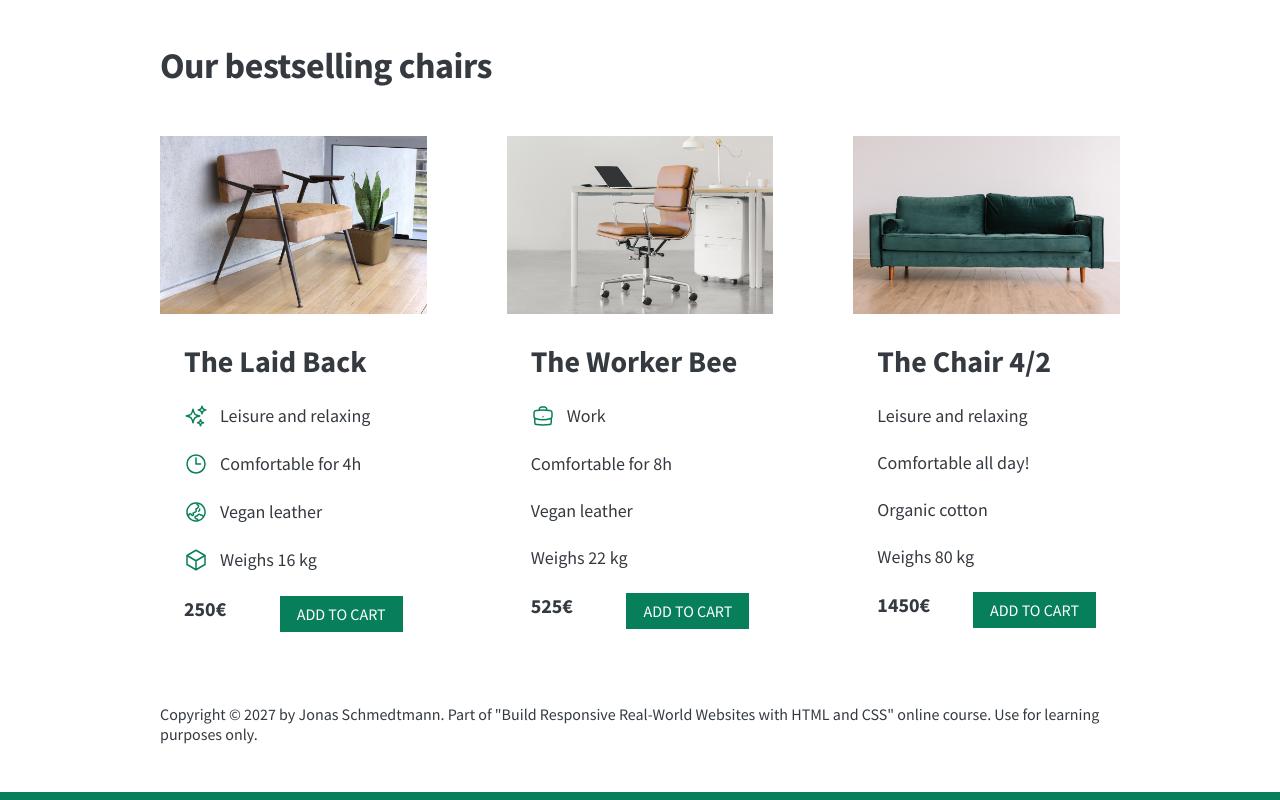
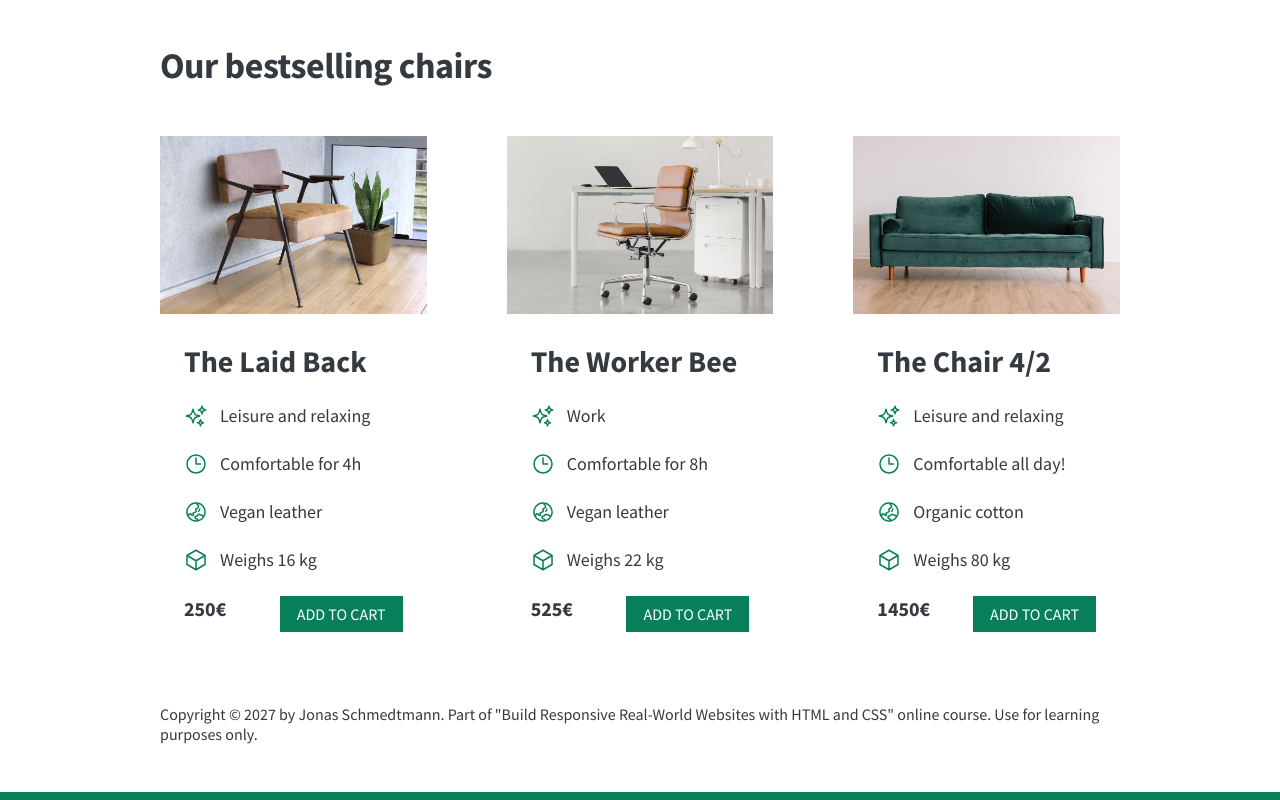
Before and after one commit to appu-46/Web-designing, a plain HTML site: page index.html in a window 1280 px wide. Shown: the part 1172-1972 px from the top of the page. Drawn offline with Linux system fonts and the light colour scheme.

Commit message:
added icons

```diff
--- a/index.html
+++ b/index.html
@@ -229,18 +229,60 @@
                     <path
                       stroke-linecap="round"
                       stroke-linejoin="round"
-                      d="M20.25 14.15v4.25c0 1.094-.787 2.036-1.872 2.18-2.087.277-4.216.42-6.378.42s-4.291-.143-6.378-.42c-1.085-.144-1.872-1.086-1.872-2.18v-4.25m16.5 0a2.18 2.18 0 00.75-1.661V8.706c0-1.081-.768-2.015-1.837-2.175a48.114 48.114 0 00-3.413-.387m4.5 8.006c-.194.165-.42.295-.673.38A23.978 23.978 0 0112 15.75c-2.648 0-5.195-.429-7.577-1.22a2.016 2.016 0 01-.673-.38m0 0A2.18 2.18 0 013 12.489V8.706c0-1.081.768-2.015 1.837-2.175a48.111 48.111 0 013.413-.387m7.5 0V5.25A2.25 2.25 0 0013.5 3h-3a2.25 2.25 0 00-2.25 2.25v.894m7.5 0a48.667 48.667 0 00-7.5 0M12 12.75h.008v.008H12v-.008z"
+                      d="M9.813 15.904L9 18.75l-.813-2.846a4.5 4.5 0 00-3.09-3.09L2.25 12l2.846-.813a4.5 4.5 0 003.09-3.09L9 5.25l.813 2.846a4.5 4.5 0 003.09 3.09L15.75 12l-2.846.813a4.5 4.5 0 00-3.09 3.09zM18.259 8.715L18 9.75l-.259-1.035a3.375 3.375 0 00-2.455-2.456L14.25 6l1.036-.259a3.375 3.375 0 002.455-2.456L18 2.25l.259 1.035a3.375 3.375 0 002.456 2.456L21.75 6l-1.035.259a3.375 3.375 0 00-2.456 2.456zM16.894 20.567L16.5 21.75l-.394-1.183a2.25 2.25 0 00-1.423-1.423L13.5 18.75l1.183-.394a2.25 2.25 0 001.423-1.423l.394-1.183.394 1.183a2.25 2.25 0 001.423 1.423l1.183.394-1.183.394a2.25 2.25 0 00-1.423 1.423z"
                     />
                   </svg>
                   <span>Work</span>
                 </li>
                 <li>
+                  <svg
+                    xmlns="http://www.w3.org/2000/svg"
+                    fill="none"
+                    viewBox="0 0 24 24"
+                    stroke-width="1.5"
+                    stroke="currentColor"
+                    class="chair-icon"
+                  >
+                    <path
+                      stroke-linecap="round"
+                      stroke-linejoin="round"
+                      d="M12 6v6h4.5m4.5 0a9 9 0 11-18 0 9 9 0 0118 0z"
+                    />
+                  </svg>
                   <span>Comfortable for 8h</span>
                 </li>
                 <li>
+                  <svg
+                    xmlns="http://www.w3.org/2000/svg"
+                    fill="none"
+                    viewBox="0 0 24 24"
+                    stroke-width="1.5"
+                    stroke="currentColor"
+                    class="chair-icon"
+                  >
+                    <path
+                      stroke-linecap="round"
+                      stroke-linejoin="round"
+                      d="M12.75 3.03v.568c0 .334.148.65.405.864l1.068.89c.442.369.535 1.01.216 1.49l-.51.766a2.25 2.25 0 01-1.161.886l-.143.048a1.107 1.107 0 00-.57 1.664c.369.555.169 1.307-.427 1.605L9 13.125l.423 1.059a.956.956 0 01-1.652.928l-.679-.906a1.125 1.125 0 00-1.906.172L4.5 15.75l-.612.153M12.75 3.031a9 9 0 00-8.862 12.872M12.75 3.031a9 9 0 016.69 14.036m0 0l-.177-.529A2.25 2.25 0 0017.128 15H16.5l-.324-.324a1.453 1.453 0 00-2.328.377l-.036.073a1.586 1.586 0 01-.982.816l-.99.282c-.55.157-.894.702-.8 1.267l.073.438c.08.474.49.821.97.821.846 0 1.598.542 1.865 1.345l.215.643m5.276-3.67a9.012 9.012 0 01-5.276 3.67m0 0a9 9 0 01-10.275-4.835M15.75 9c0 .896-.393 1.7-1.016 2.25"
+                    />
+                  </svg>
                   <span>Vegan leather</span>
                 </li>
                 <li>
+                  <svg
+                    xmlns="http://www.w3.org/2000/svg"
+                    fill="none"
+                    viewBox="0 0 24 24"
+                    stroke-width="1.5"
+                    stroke="currentColor"
+                    class="chair-icon"
+                  >
+                    <path
+                      stroke-linecap="round"
+                      stroke-linejoin="round"
+                      d="M21 7.5l-9-5.25L3 7.5m18 0l-9 5.25m9-5.25v9l-9 5.25M3 7.5l9 5.25M3 7.5v9l9 5.25m0-9v9"
+                    />
+                  </svg>
                   <span>Weighs 22 kg</span>
                 </li>
               </ul>
@@ -257,15 +299,73 @@
               <h3>The Chair 4/2</h3>
               <ul class="chair-details">
                 <li>
+                  <svg
+                    xmlns="http://www.w3.org/2000/svg"
+                    fill="none"
+                    viewBox="0 0 24 24"
+                    stroke-width="1.5"
+                    stroke="currentColor"
+                    class="chair-icon"
+                  >
+                    <path
+                      stroke-linecap="round"
+                      stroke-linejoin="round"
+                      d="M9.813 15.904L9 18.75l-.813-2.846a4.5 4.5 0 00-3.09-3.09L2.25 12l2.846-.813a4.5 4.5 0 003.09-3.09L9 5.25l.813 2.846a4.5 4.5 0 003.09 3.09L15.75 12l-2.846.813a4.5 4.5 0 00-3.09 3.09zM18.259 8.715L18 9.75l-.259-1.035a3.375 3.375 0 00-2.455-2.456L14.25 6l1.036-.259a3.375 3.375 0 002.455-2.456L18 2.25l.259 1.035a3.375 3.375 0 002.456 2.456L21.75 6l-1.035.259a3.375 3.375 0 00-2.456 2.456zM16.894 20.567L16.5 21.75l-.394-1.183a2.25 2.25 0 00-1.423-1.423L13.5 18.75l1.183-.394a2.25 2.25 0 001.423-1.423l.394-1.183.394 1.183a2.25 2.25 0 001.423 1.423l1.183.394-1.183.394a2.25 2.25 0 00-1.423 1.423z"
+                    />
+                  </svg>
                   <span>Leisure and relaxing</span>
                 </li>
                 <li>
+                  <svg
+                    xmlns="http://www.w3.org/2000/svg"
+                    fill="none"
+                    viewBox="0 0 24 24"
+                    stroke-width="1.5"
+                    stroke="currentColor"
+                    class="chair-icon"
+                  >
+                    <path
+                      stroke-linecap="round"
+                      stroke-linejoin="round"
+                      d="M12 6v6h4.5m4.5 0a9 9 0 11-18 0 9 9 0 0118 0z"
+                    />
+                  </svg>
                   <span>Comfortable all day!</span>
                 </li>
+
                 <li>
+                  <svg
+                    xmlns="http://www.w3.org/2000/svg"
+                    fill="none"
+                    viewBox="0 0 24 24"
+                    stroke-width="1.5"
+                    stroke="currentColor"
+                    class="chair-icon"
+                  >
+                    <path
+                      stroke-linecap="round"
+                      stroke-linejoin="round"
+                      d="M12.75 3.03v.568c0 .334.148.65.405.864l1.068.89c.442.369.535 1.01.216 1.49l-.51.766a2.25 2.25 0 01-1.161.886l-.143.048a1.107 1.107 0 00-.57 1.664c.369.555.169 1.307-.427 1.605L9 13.125l.423 1.059a.956.956 0 01-1.652.928l-.679-.906a1.125 1.125 0 00-1.906.172L4.5 15.75l-.612.153M12.75 3.031a9 9 0 00-8.862 12.872M12.75 3.031a9 9 0 016.69 14.036m0 0l-.177-.529A2.25 2.25 0 0017.128 15H16.5l-.324-.324a1.453 1.453 0 00-2.328.377l-.036.073a1.586 1.586 0 01-.982.816l-.99.282c-.55.157-.894.702-.8 1.267l.073.438c.08.474.49.821.97.821.846 0 1.598.542 1.865 1.345l.215.643m5.276-3.67a9.012 9.012 0 01-5.276 3.67m0 0a9 9 0 01-10.275-4.835M15.75 9c0 .896-.393 1.7-1.016 2.25"
+                    />
+                  </svg>
                   <span>Organic cotton</span>
                 </li>
                 <li>
+                  <svg
+                    xmlns="http://www.w3.org/2000/svg"
+                    fill="none"
+                    viewBox="0 0 24 24"
+                    stroke-width="1.5"
+                    stroke="currentColor"
+                    class="chair-icon"
+                  >
+                    <path
+                      stroke-linecap="round"
+                      stroke-linejoin="round"
+                      d="M21 7.5l-9-5.25L3 7.5m18 0l-9 5.25m9-5.25v9l-9 5.25M3 7.5l9 5.25M3 7.5v9l9 5.25m0-9v9"
+                    />
+                  </svg>
+
                   <span>Weighs 80 kg</span>
                 </li>
               </ul>
```
